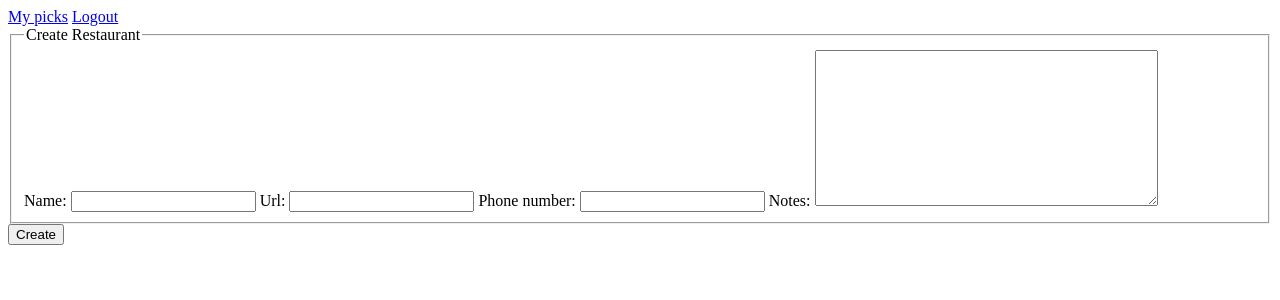
After one commit to maciejKusy/restaurant_picker, a Django app: page /create-restaurant/ in a window 1280 px wide. The commit adds this page. Shown: the top 300 px of the page. Run offline with Django 4.2, Linux system fonts and the light colour scheme; a user stored in the database is signed in.

Commit message:
Added the form for creating Restaurant objects.

```diff
--- a/restaurant_picker/restaurant_picker/urls.py
+++ b/restaurant_picker/restaurant_picker/urls.py
@@ -16,11 +16,13 @@ Including another URLconf
 from django.contrib import admin
 from django.urls import path
 from users import views as user_views
+from restaurants import views as restaurant_views
 
 urlpatterns = [
     path('', user_views.HomeView.as_view(), name='home'),
     path('admin/', admin.site.urls),
     path('register/', user_views.UserRegistrationView.as_view(), name='register'),
-    path('login', user_views.UserLoginView.as_view(), name='login'),
-    path('logout', user_views.UserLogoutView.as_view(), name='logout'),
+    path('login/', user_views.UserLoginView.as_view(), name='login'),
+    path('logout/', user_views.UserLogoutView.as_view(), name='logout'),
+    path('create-restaurant/', restaurant_views.RestaurantCreationView.as_view(), name='create-restaurant'),
 ]
--- /dev/null
+++ b/restaurant_picker/restaurants/templates/restaurants/restaurant_create.html
@@ -0,0 +1,15 @@
+{% extends 'base.html' %}
+{% block content %}
+    <div>
+        <form method="POST">
+            {% csrf_token %}
+            <fieldset>
+                <legend>Create Restaurant</legend>
+                {{ form }}
+            </fieldset>
+            <div>
+                <button type="submit">Create</button>
+            </div>
+        </form>
+    </div>
+{% endblock %}
--- a/restaurant_picker/restaurants/views.py
+++ b/restaurant_picker/restaurants/views.py
@@ -1,3 +1,12 @@
-from django.shortcuts import render
+from django.contrib.auth.mixins import LoginRequiredMixin
+from django.urls import reverse_lazy
+from django.views.generic import CreateView
 
-# Create your views here.
+from restaurants.models import Restaurant
+
+
+class RestaurantCreationView(LoginRequiredMixin, CreateView):
+    model = Restaurant
+    template_name = 'restaurants/restaurant_create.html'
+    fields = ['name', 'url', 'phone_number', 'notes']
+    success_url = reverse_lazy('home')
--- a/restaurant_picker/templates/home.html
+++ b/restaurant_picker/templates/home.html
@@ -1,4 +1,5 @@
 {% extends 'base.html' %}
 {% block content %}
     <p>This is the home view</p>
+    <a href="{% url 'create-restaurant' %}">Create Restaurant</a>
 {% endblock %}
```
Also changed, not shown: restaurant_picker/db.sqlite3.
